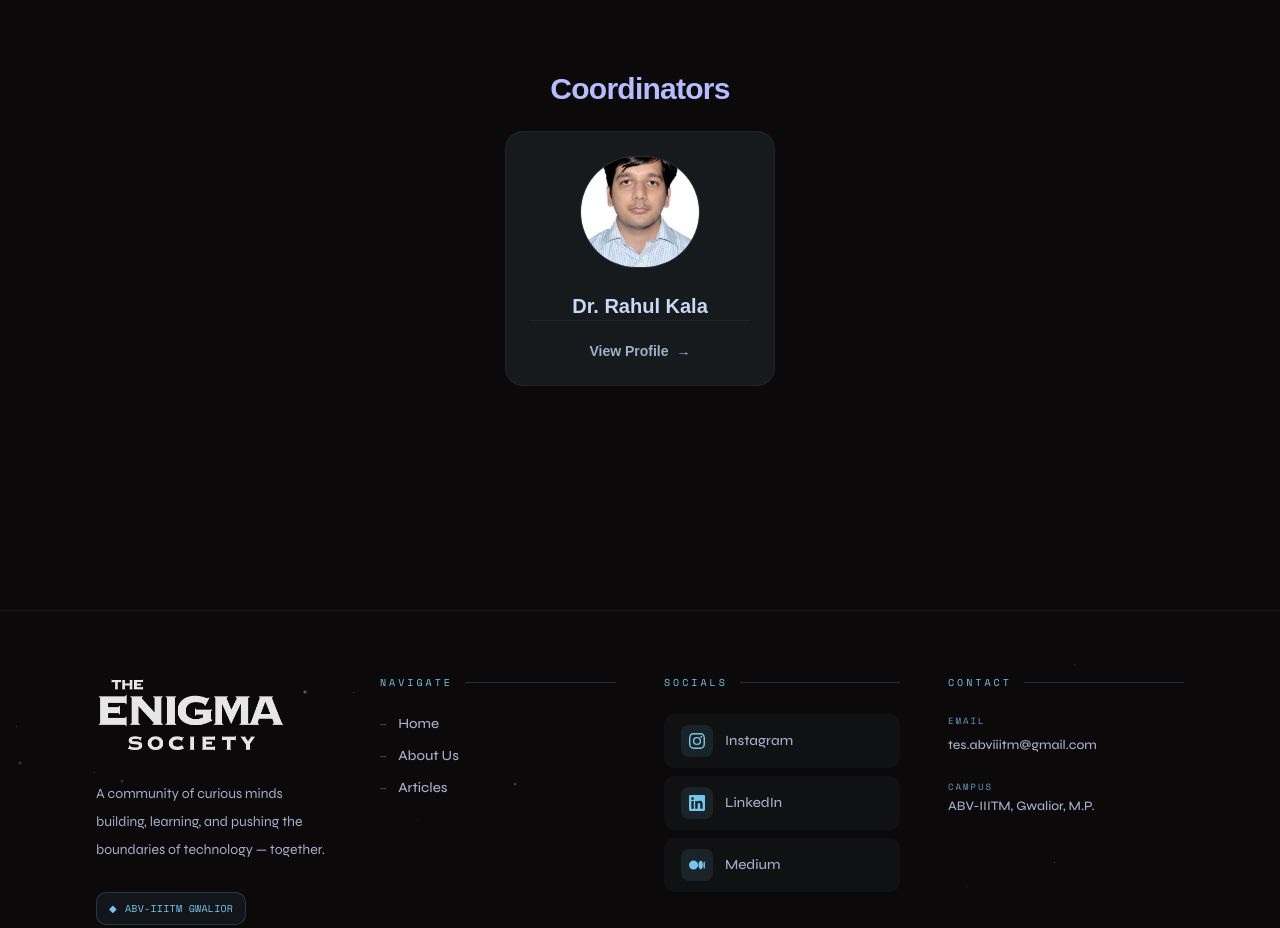
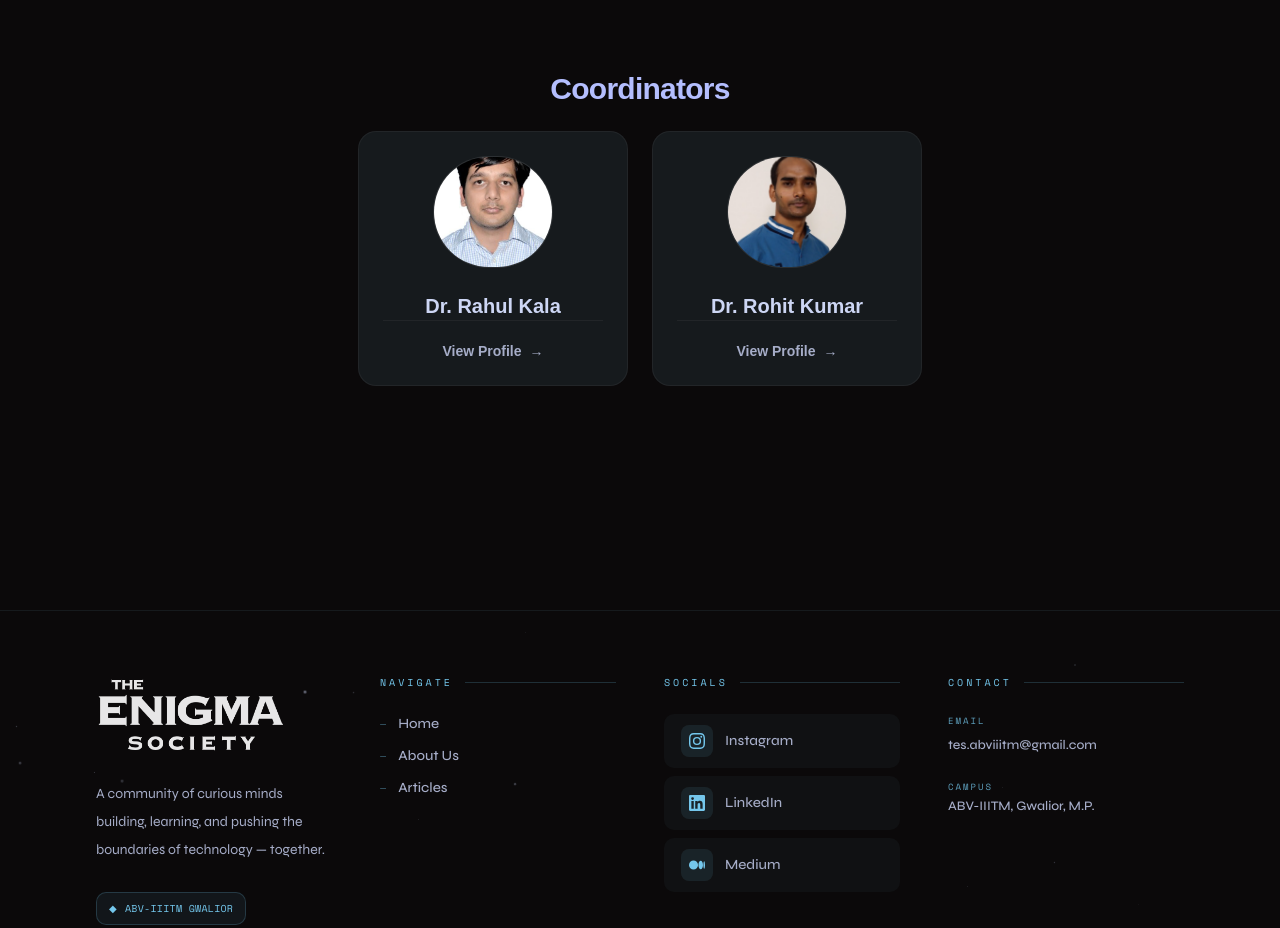
Before and after one commit to mithulcrafts/TES-Website, a React (Vite) app in the folder TES-frontend/: page /TES-Website/about in a window 1280 px wide. Shown: the part 1961-2889 px from the top of the page. Built offline with nearby package versions, Linux system fonts and the light colour scheme.

Commit message:
add second faculty coordiantor

```diff
--- a/TES-frontend/src/components/Landing/Team.jsx
+++ b/TES-frontend/src/components/Landing/Team.jsx
@@ -3,6 +3,7 @@ import React from 'react';
 const teamData = {
   coordinators: [
     { name: "Dr. Rahul Kala", linkedin: "https://www.linkedin.com/in/rkala001/", image: "/TES-Website/team/Dr.RahulKala.jpeg" },
+    { name: "Dr. Rohit Kumar", linkedin: "https://www.linkedin.com/in/dr-rohit-kumar-smieee/", image: "/TES-Website/team/Dr.RohitKumar.png" }
 
   ],
   team: [
```
Also changed, not shown: TES-frontend/public/team/Dr.RohitKumar.png (added).
